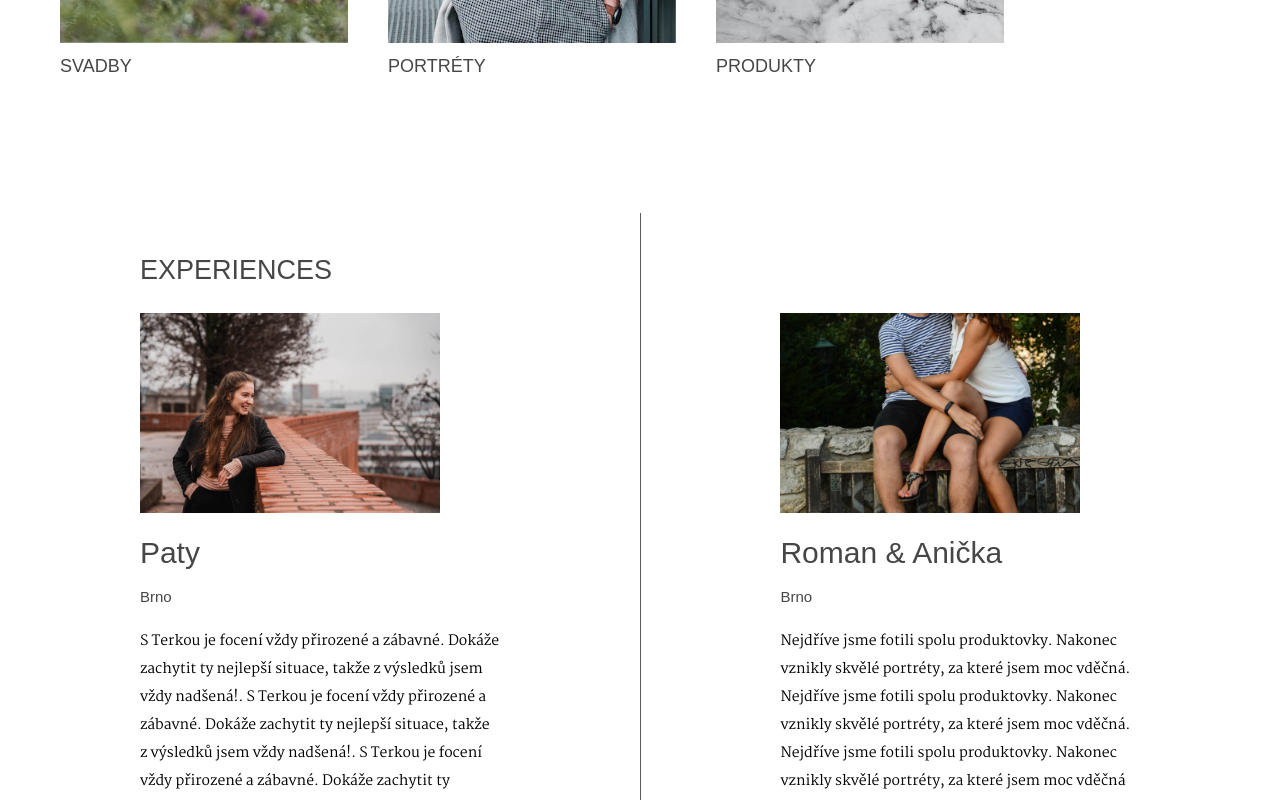
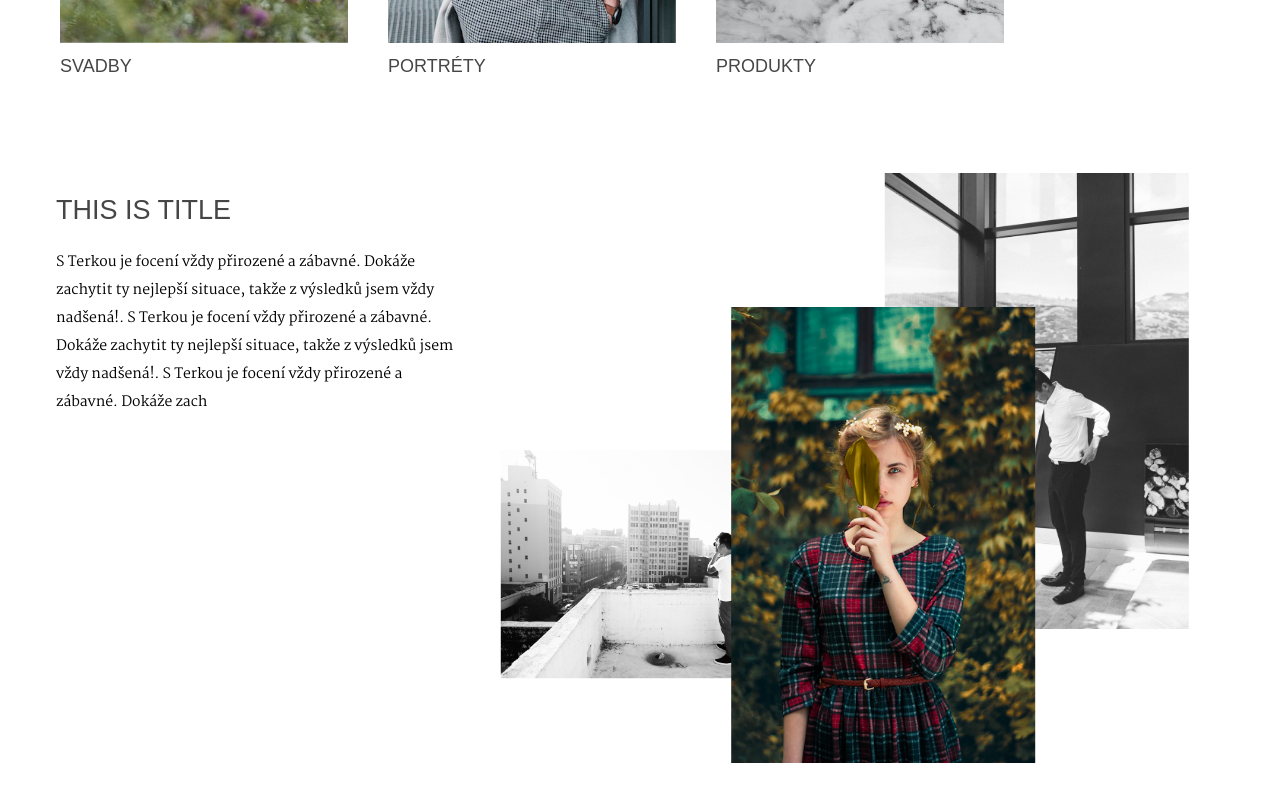
Before and after one commit to asdsasm9/mp_page, a React (Create React App) app: page / in a window 1280 px wide. Shown: the part 1620-2420 px from the top of the page. Built offline with nearby package versions, Linux system fonts and the light colour scheme.

Commit message:
photoCollage done

```diff
--- /dev/null
+++ b/src/components/home/PhotoCollage.css
@@ -0,0 +1,67 @@
+.collage {
+    display: flex;
+    flex-wrap: wrap;
+    width: 100%;
+  }
+
+  .collageImg{
+    object-fit:contain;
+    width: 100%;
+    padding: 40px;
+  }
+
+
+@media (min-width: 640px) {
+    .collage {
+        display: flex;
+        flex-wrap: wrap;
+        width: 100%;
+        position: relative;
+        z-index: -1;
+        height: calc(50vw);
+        transform: translate();
+      }
+
+      .collageImg {
+        position: absolute;
+        top: 0;
+        left: 0;
+        width: 30%;
+      }
+
+      .img1{
+        transform: translate(180%, 25%);
+        z-index: 1;
+      }
+
+      .img2{
+        transform: translate(120%, 90%);
+      }
+
+      .img3{
+        transform: translate(220%, 00%);
+      }
+
+}
+
+  .collageTitle{
+    position: absolute;
+    top: 10%;
+    left: 10%;
+    font-family: 'tenderness-regular', sans-serif;
+    font-size: 30px;
+    line-height: 33px;
+    font-weight: 300;
+  }
+
+  .collageText{
+    position: absolute;
+    top: 30%;
+    left: 10%;
+    width: 40%;
+    font-family: 'Martel', sans-serif;
+  font-size: 14px;
+  line-height: 28px;
+  font-weight: 300;
+  color: #000000;
+  }
--- /dev/null
+++ b/src/components/home/PhotoCollage.tsx
@@ -0,0 +1,40 @@
+import "./PhotoCollage.css";
+import { useState } from "react";
+
+const PhotoCollage = () => {
+  const [photos, setPhotos] = useState([
+    {
+      id: 1,
+      src: "fotky_web/site/o_mne/chces_fotku.png",
+    },
+    {
+      id: 2,
+      src: "fotky_web/site/about.jpeg",
+    },
+    { id: 3, src: "fotky_web/site/main/helllo.jpeg" },
+  ]);
+  const shuffledPhotos = photos; //photos.sort(() => Math.random() - 0.5);
+  //${photo.xT}, ${photo.yT})
+  return (
+    <div className="collage pl-14 pt-10">
+      <p className="textHardTitle w-full">THIS IS TITLE</p>
+      <p className="textExperience pt-5 h-full w-1/3">
+        S Terkou je focení vždy přirozené a zábavné. Dokáže zachytit ty nejlepší
+        situace, takže z výsledků jsem vždy nadšená!. S Terkou je focení vždy
+        přirozené a zábavné. Dokáže zachytit ty nejlepší situace, takže z
+        výsledků jsem vždy nadšená!. S Terkou je focení vždy přirozené a
+        zábavné. Dokáže zach
+      </p>
+      {shuffledPhotos.map((photo, index) => (
+        <img
+          key={photo.id}
+          src={photo.src}
+          className={`collageImg img${index + 1}`}
+          alt={`Photo ${photo.id}`}
+        />
+      ))}
+    </div>
+  );
+};
+
+export default PhotoCollage;
--- a/src/pages/Home.tsx
+++ b/src/pages/Home.tsx
@@ -1,6 +1,7 @@
 import CategoryView from "../components/home/CategoryView";
 import Experience from "../components/home/Experience";
 import HelloView from "../components/home/HelloView";
+import PhotoCollage from "../components/home/PhotoCollage";
 
 const Home = () => {
   return (
@@ -30,6 +31,7 @@ const Home = () => {
           imgSrc="fotky_web/site/main/produkty.png"
         ></CategoryView>
       </div>
+      <PhotoCollage></PhotoCollage>
 
       <Experience></Experience>
     </>
```
